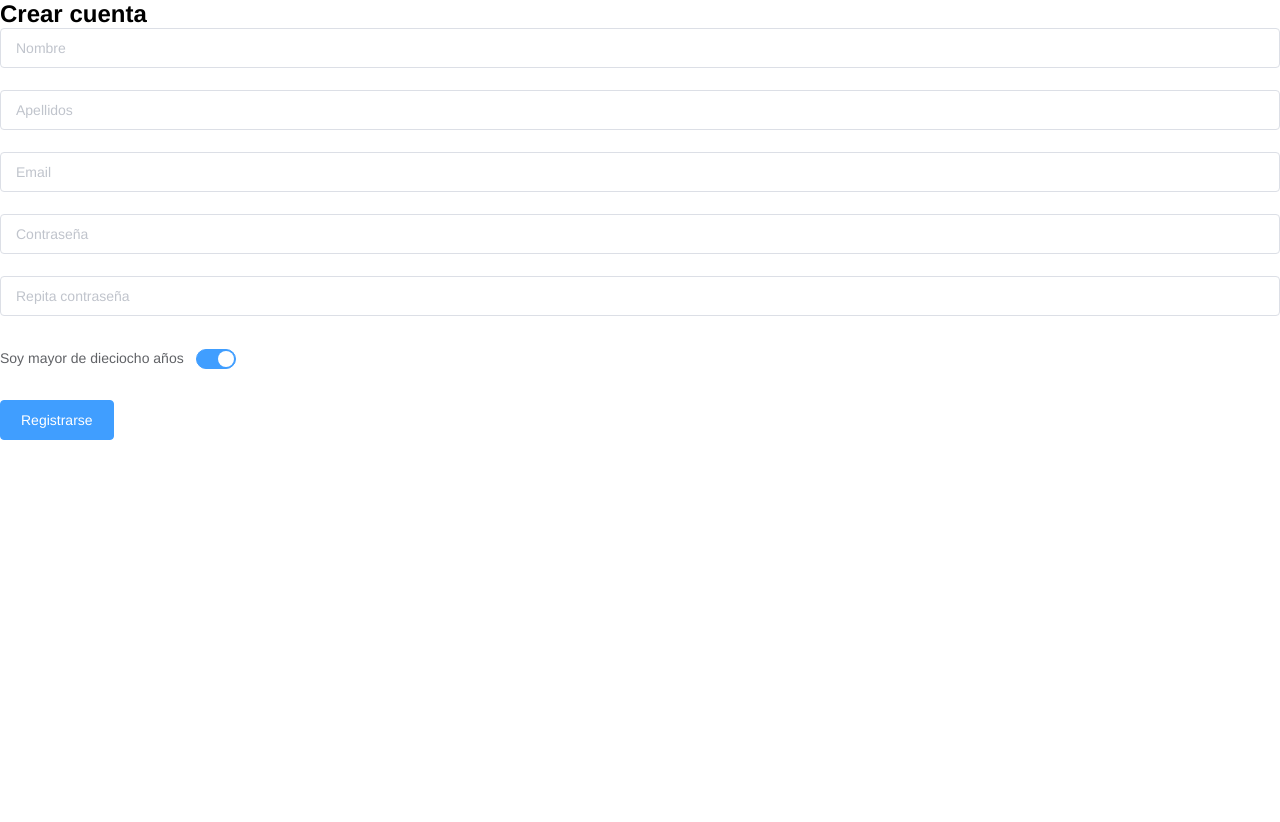
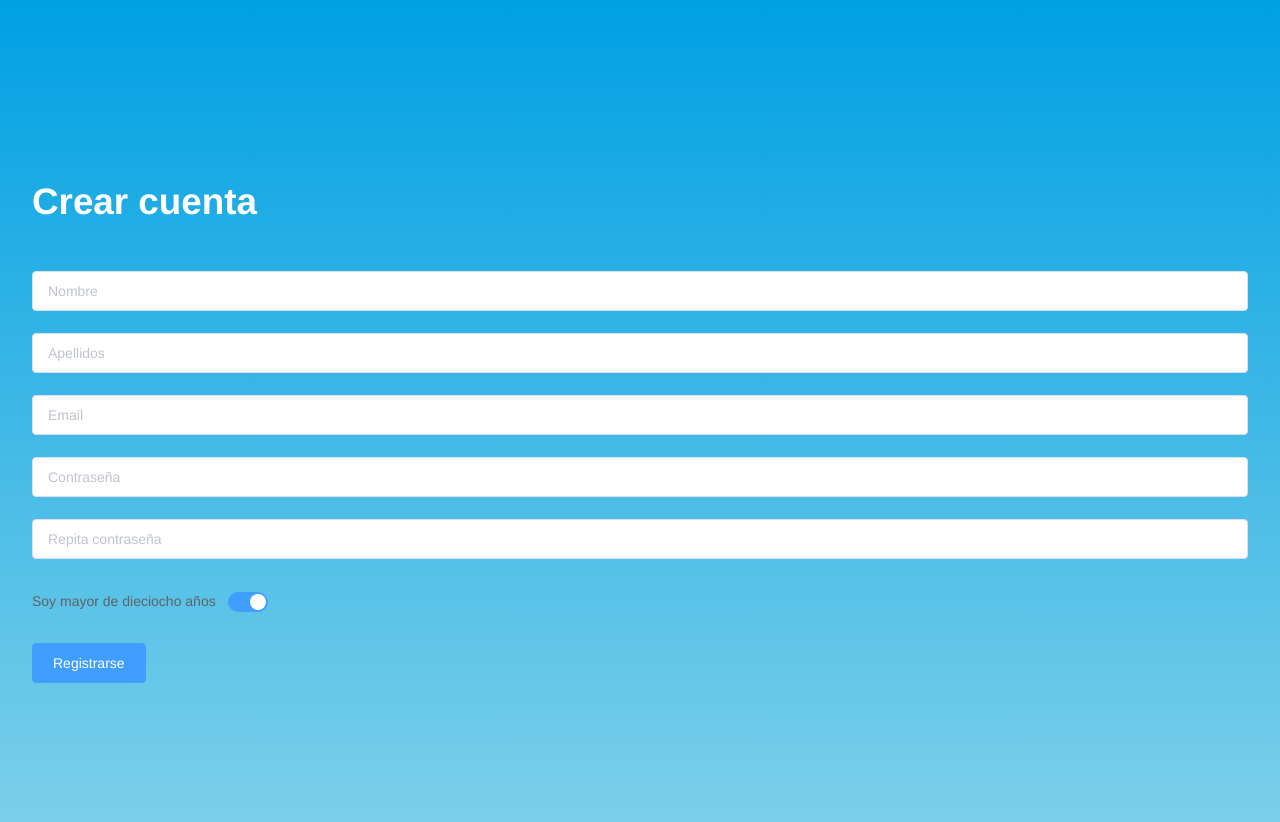
Before and after one commit to Bmargon/EVMO-Front, a Vue app: page /signup in a window 1280 px wide. Shown: the top 822 px of the page. Before the commit the page ends 800 px from the top, so only its background shows below. Built offline with nearby package versions, Linux system fonts and the light colour scheme.

Commit message:
verificaciones formulario

```diff
--- a/src/components/SignForm.vue
+++ b/src/components/SignForm.vue
@@ -1,19 +1,19 @@
 <template lang="pug">
   div.form
-    el-form(ref="form" :rules="rules" :model="form.form").form
+    el-form(:model="form.form" :rules="rules" ref="form" )
       el-form-item(prop="name")
         el-input(v-model="form.name" placeholder="Nombre")
       el-form-item(prop="surname")
         el-input(v-model="form.surname" placeholder="Apellidos")
       el-form-item(prop="email")
-        el-input(type="email" v-model="form.email" placeholder="Email")
+        el-input( v-model="form.email" placeholder="Email")
       el-form-item(prop="password")
         el-input(type="password" v-model="form.password" placeholder="Contraseña")
       el-form-item(prop="password2")
         el-input(type="password" v-model="form.password2"  placeholder="Repita contraseña")
-      el-form-item.form__switch(prop="ageVerification" label="Soy mayor de dieciocho años")
+      el-form-item(prop="ageVerification" label="Soy mayor de dieciocho años")
         el-switch(v-model="form.ageVerification" )
-      el-button(type="primary" ) Registrarse
+      el-button(type="primary" @click="submitForm('form')") Registrarse
 </template>
 <script>
 export default {
@@ -68,6 +68,18 @@ export default {
         ]
       }
     }
+  },
+  methods: {
+    submitForm (form) {
+      this.$refs.form.validate((valid) => {
+        if (valid) {
+          alert('submit!')
+        } else {
+          console.log('error submit!!')
+          return false
+        }
+      })
+    }
   }
 }
 </script>
--- a/src/views/sign/SignUp.vue
+++ b/src/views/sign/SignUp.vue
@@ -13,16 +13,16 @@ export default {
 </script>
 
 <style scoped lang="scss">
-// .signUp-form {
-//   display: flex;
-//   flex-direction: column;
-//   justify-content: center;
-//   padding: $--standart-separator;
-//   @include gradienBlueBackground;
-//   &__title {
-//     @include title1($--white);
-//     margin-bottom: $--standart-content;
-//   }
-// }
+.signUp-form {
+  display: flex;
+  flex-direction: column;
+  justify-content: center;
+  padding: $--standart-separator;
+  @include gradienBlueBackground;
+  &__title {
+    @include title1($--white);
+    margin-bottom: $--standart-content;
+  }
+}
 
 </style>
```
